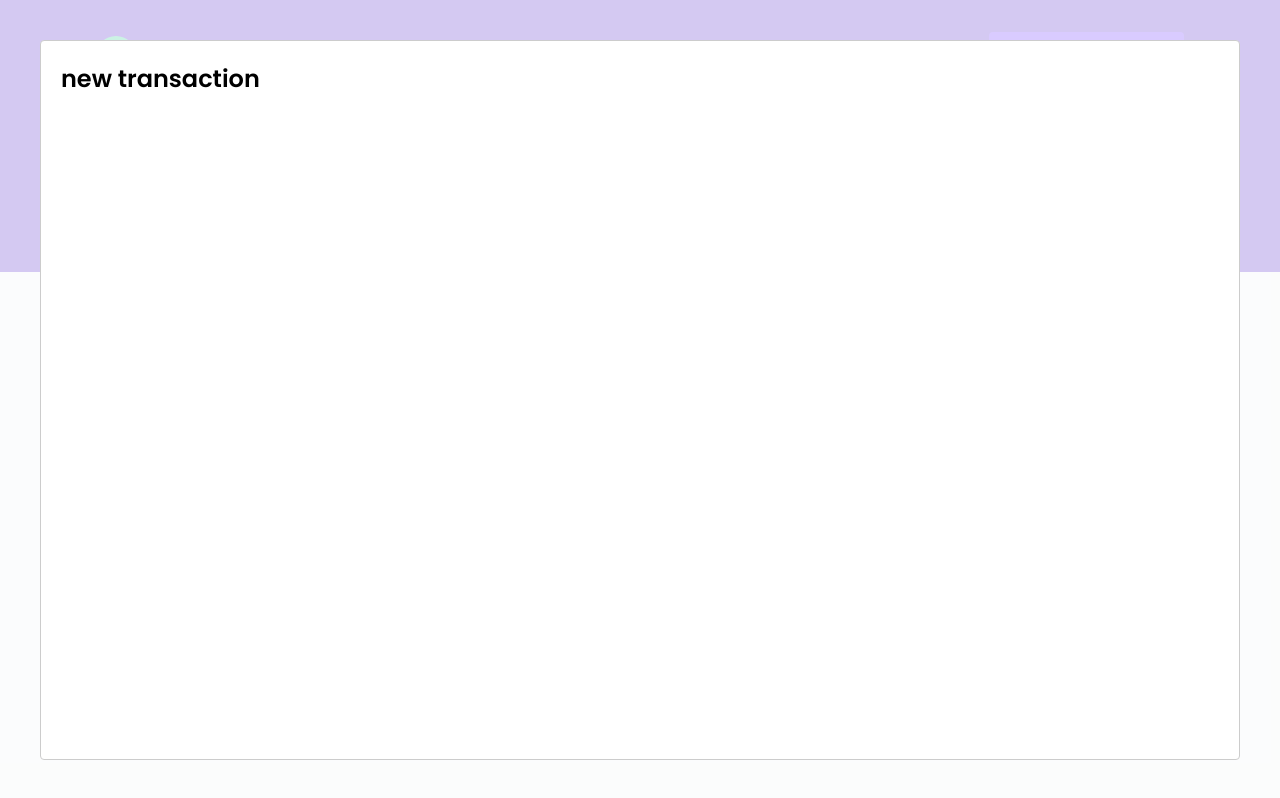
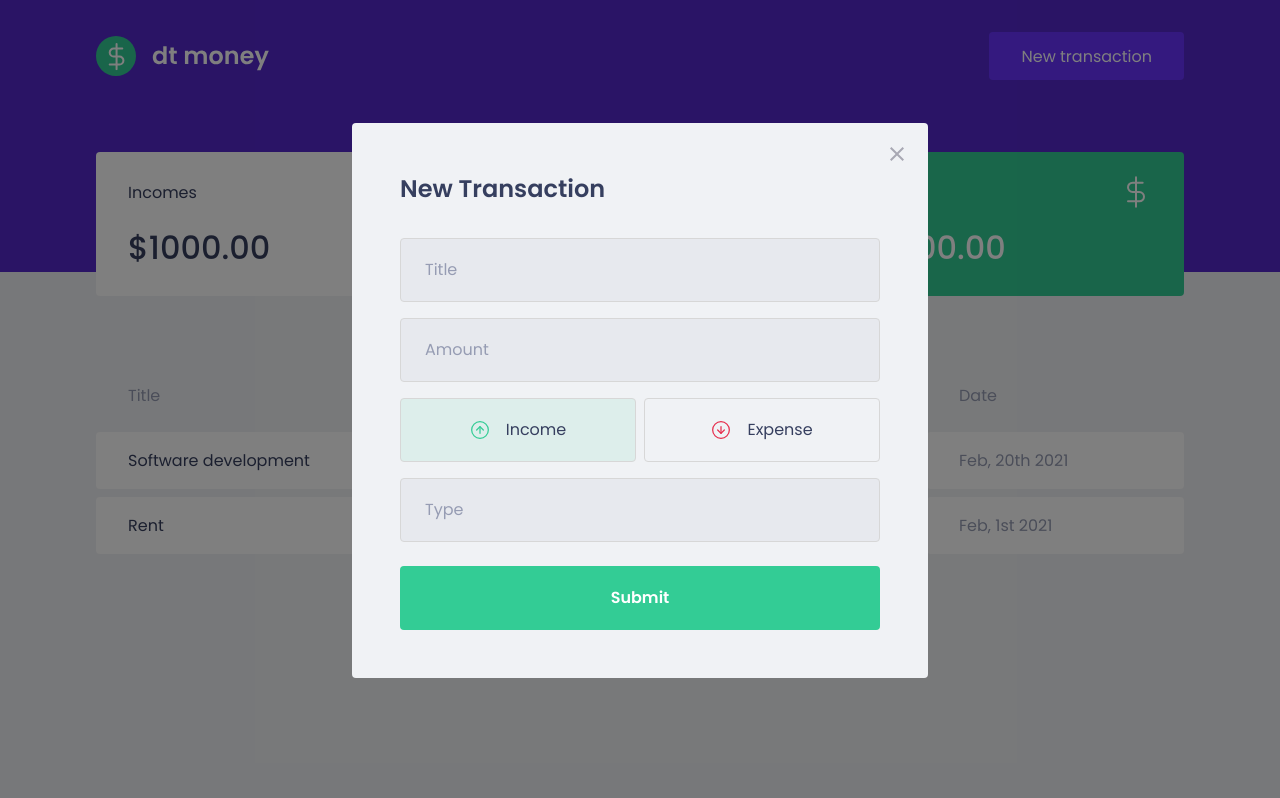
Before and after one commit to ricardowgomes/dtmoney, a React (Create React App) app: page / in a window 1280 px wide. Both pictures are taken after a click on the button "New transaction". Built offline with nearby package versions, Linux system fonts and the light colour scheme; no server answers; what miragejs would draw is missing.

Commit message:
add styles to the type button

```diff
--- a/package.json
+++ b/package.json
@@ -12,6 +12,7 @@
     "@types/react-dom": "^17.0.0",
     "axios": "^0.21.4",
     "miragejs": "^0.1.41",
+    "polished": "^4.1.3",
     "react": "^17.0.2",
     "react-dom": "^17.0.2",
     "react-modal": "^3.14.3",
--- a/src/components/NewTransactionModal/index.tsx
+++ b/src/components/NewTransactionModal/index.tsx
@@ -1,5 +1,9 @@
+import { useState } from 'react';
 import Modal from 'react-modal';
-import { Container } from './styles';
+import closeImg from '../../assets/close.svg';
+import incomeImg from '../../assets/income.svg';
+import outcomeImg from '../../assets/outcome.svg';
+import { Container, Card, TypeButton } from './styles';
 
 interface Props {
   isOpen: boolean;
@@ -7,12 +11,66 @@ interface Props {
 }
 
 export function NewTransactionModal({ isOpen, onRequestClose }: Props) {
+  const [type, setType] = useState('deposit');
+
   return (
     <Modal
       isOpen={isOpen}
       onRequestClose={onRequestClose}
+      overlayClassName='react-modal-overlay'
+      className='react-modal-content'
     >
-      <h2>new transaction</h2>
+
+      <button
+        type='button'
+        onClick={onRequestClose}
+        className='react-modal-close'
+      >
+        <img src={closeImg} alt="close modal" />
+      </button>
+      <Container>
+        <h2>New Transaction</h2>
+
+        <input
+          placeholder='Title'
+        />
+
+        <input
+          type="number"
+          placeholder='Amount'
+        />
+
+        <Card>
+          <TypeButton
+            type="button"
+            onClick={() => setType('deposit')}
+            isActive={type === 'deposit'}
+            activeColor='green'
+          >
+            <img src={incomeImg} alt="Income" />
+            <span>Income</span>
+          </TypeButton>
+
+          <TypeButton
+            type="button"
+            onClick={() => setType('withdraw')}
+            isActive={type === 'withdraw'}
+            activeColor='red'
+          >
+            <img src={outcomeImg} alt="Expense" />
+            <span>Expense</span>
+          </TypeButton>
+        </Card>
+
+        <input
+          placeholder='Type'
+        />
+
+        <button type="submit">
+          Submit
+        </button>
+
+      </Container>
     </Modal>
   )
 }
--- a/src/components/NewTransactionModal/styles.ts
+++ b/src/components/NewTransactionModal/styles.ts
@@ -1,3 +1,100 @@
 import styled from 'styled-components';
+import { darken, transparentize } from 'polished';
 
-export const Container = styled.div``;
+export const Container = styled.form`
+  h2 {
+    color: var(--text-title);
+    font-size: 1.5rem;
+    margin-bottom: 2rem;
+  }
+
+  input {
+    width: 100%;
+    padding: 0 1.5rem;
+    height: 4rem;
+    border-radius: 0.25rem;
+
+    border: 1px solid #d7d7d7;
+    background-color: #e7e9ee;
+
+    font-weight: 400;
+    font-size: 1rem;
+
+    &::placeholder {
+      color: var(--text-body);
+    }
+
+    // Apply to all that have an input as a sibling element
+    & + input {
+      margin-top: 1rem;
+    }
+  }
+
+  button[type='submit'] {
+    width: 100%;
+    padding: 0 1.5rem;
+    height: 4rem;
+    background: var(--green);
+    color: #fff;
+    border-radius: 0.25rem;
+    border: 0;
+    font-size:1rem;
+    margin-top: 1.5rem;
+    font-weight: 600;
+
+    transition: filter 0.2s;
+
+    &:hover {
+      filter: brightness(0.9);
+    }
+  }
+`;
+
+export const Card = styled.div`
+margin: 1rem 0;
+display: grid;
+grid-template-columns: 1fr 1fr;
+gap: 0.5rem;
+`;
+
+interface ITypeButton {
+  isActive: boolean;
+  activeColor: 'green' | 'red';
+}
+
+const colors = {
+  green: '#33CC95',
+  red: '#E52E4D'
+}
+
+export const TypeButton = styled.button<ITypeButton>`
+  height: 4rem;
+  border: 1px solid #d7d7d7;
+  border-radius: 0.25rem;
+
+  background: ${(props) => props.isActive
+    ? transparentize(0.9, colors[props.activeColor])
+    : 'transparent'};
+
+  display: flex;
+  align-items: center;
+  justify-content: center;
+
+  transition: border-color 0.2s;
+
+  &:hover {
+    border-color: ${darken(0.1, '#d7d7d7')};
+  }
+
+  img {
+    width: 20px;
+    height: 20px;
+  }
+
+  span {
+    display: inline-block;
+    margin-left: 1rem;
+    font-size: 1rem;
+    color: var(--text-title);
+  }
+`;
--- a/src/styles/global.ts
+++ b/src/styles/global.ts
@@ -54,4 +54,43 @@ export const GlobalStyle = createGlobalStyle`
     opacity: 0.6;
     cursor: not-allowed;
   }
+
+  .react-modal-overlay{
+    background: rgba(0,0,0,0.5);
+
+    position: fixed;
+    top: 0;
+    bottom: 0;
+    left: 0;
+    right: 0;
+
+    display: flex;
+    align-items: center;
+    justify-content: center;
+}
+
+  .react-modal-content {
+    width: 100%;
+    max-width: 576px;
+    background-color: var(--background);
+    padding: 3rem;
+
+    // using relative for X button
+    position: relative;
+    border-radius: 0.25rem;
+  }
+
+  .react-modal-close {
+    position: absolute;
+    right: 1.5rem;
+    top: 1.5rem;
+    border: 0;
+    background: transparent;
+
+    transition: filter 0.2s;
+
+    &:hover {
+      filter: brightness(0.75);
+    }
+  }
   `
```
Also changed, not shown: 1 other file (tests, documents, lock files or other folders).
